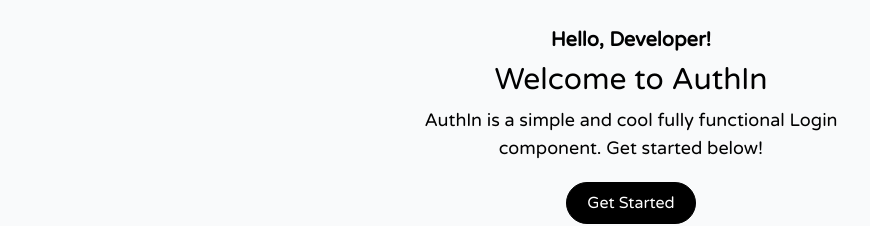
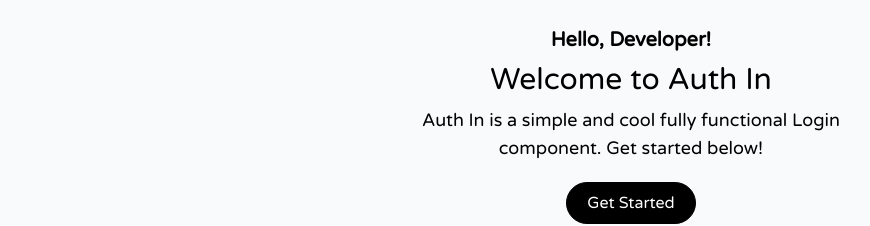
Before and after one commit to baraa-elhajj/auth-in, a React (Vite) app in the folder frontend/: page / in a window 1280 px wide. Shown: the part 342-568 px from the top of the page, without its empty margins (9-879 px from the left). Built offline with nearby package versions, Linux system fonts and the light colour scheme; no server answers.

Commit message:
Update Home.jsx

```diff
--- a/frontend/src/pages/Home.jsx
+++ b/frontend/src/pages/Home.jsx
@@ -20,13 +20,13 @@ const Home = () => {
       </h1>
 
       <h1 className="text-3xl">
-        {isLoggedIn ? "Congratulations" : "Welcome to AuthIn"}
+        {isLoggedIn ? "Congratulations" : "Welcome to Auth In"}
       </h1>
 
       <p className="text-lg w-md text-center">
         {isLoggedIn
-          ? "You have successfully logged in to AuthIn"
-          : "AuthIn is a simple and cool fully functional Login component. Get started below!"}
+          ? "You have successfully logged in to Auth In"
+          : "Auth In is a simple and cool fully functional Login component. Get started below!"}
       </p>
 
       {!isLoggedIn && (
```
